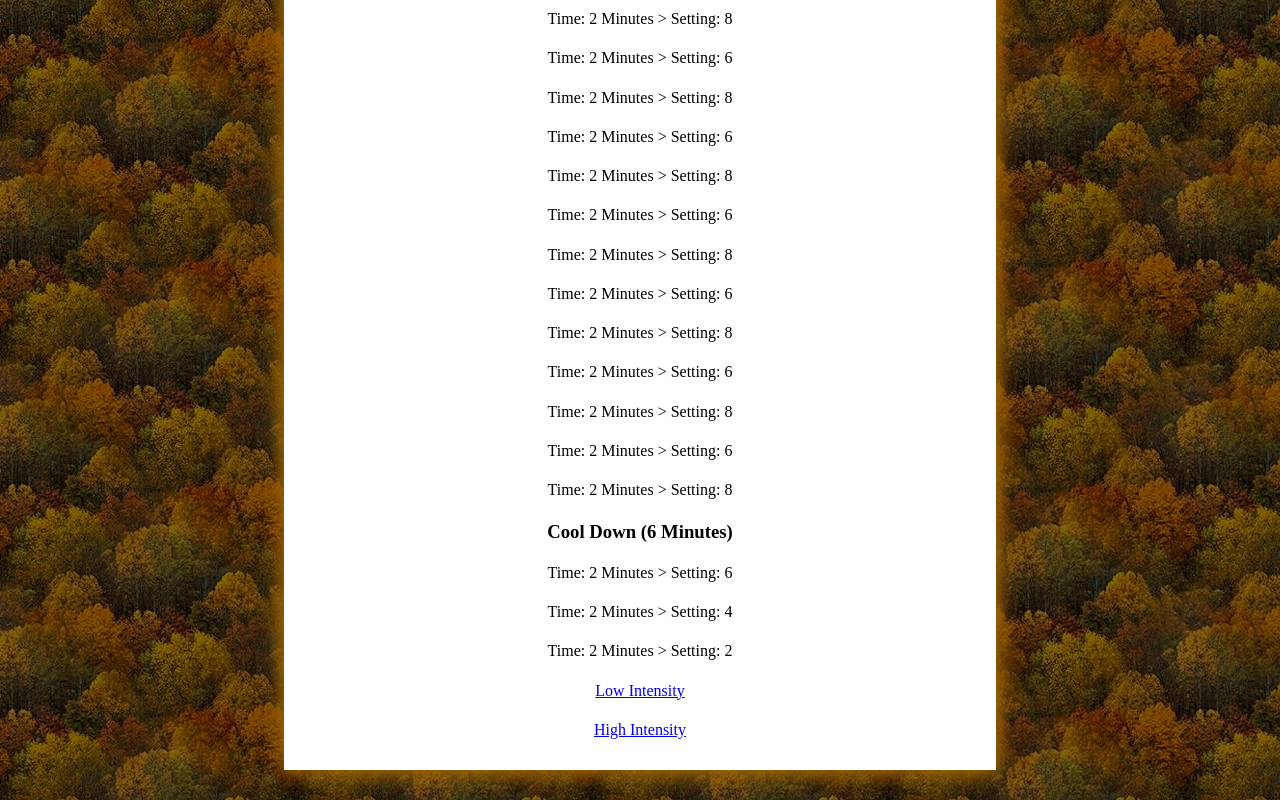
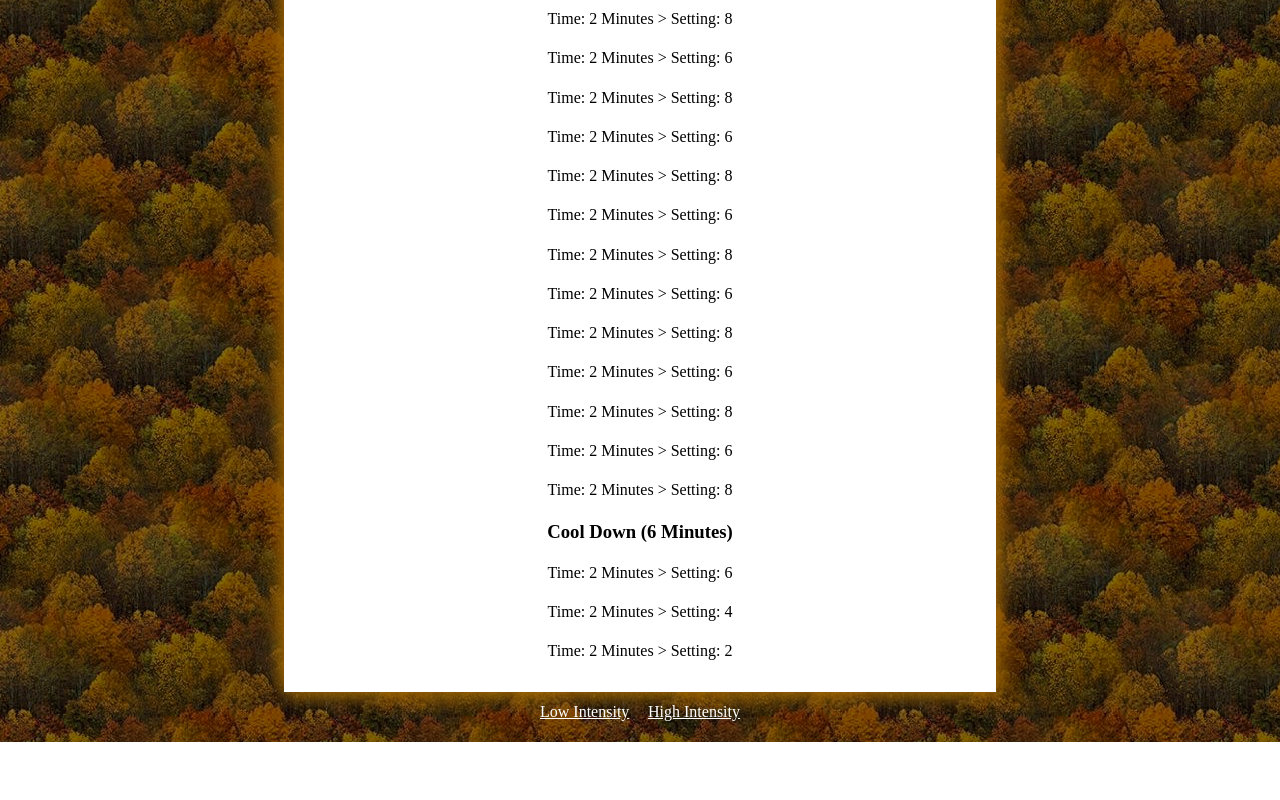
Before and after one commit to DanielJoW/Excercise-Bike-Automation, a plain HTML site: page index.html in a window 1280 px wide. Shown: the part 409-1209 px from the top of the page. After the commit the page ends 1151 px from the top, so only its background shows below. Drawn offline with Linux system fonts and the light colour scheme.

Commit message:
Update style.css

```diff
--- a/style.css
+++ b/style.css
@@ -67,3 +67,20 @@ h4 {
   position: sticky;
   top: 0;
 }
+
+#footer {
+  max-width: 200px;
+  margin: auto;
+}
+
+#link1 {
+  float: left;
+}
+
+#link2 {
+  float: right;
+}
+
+a {
+  color: white;
+}
```
